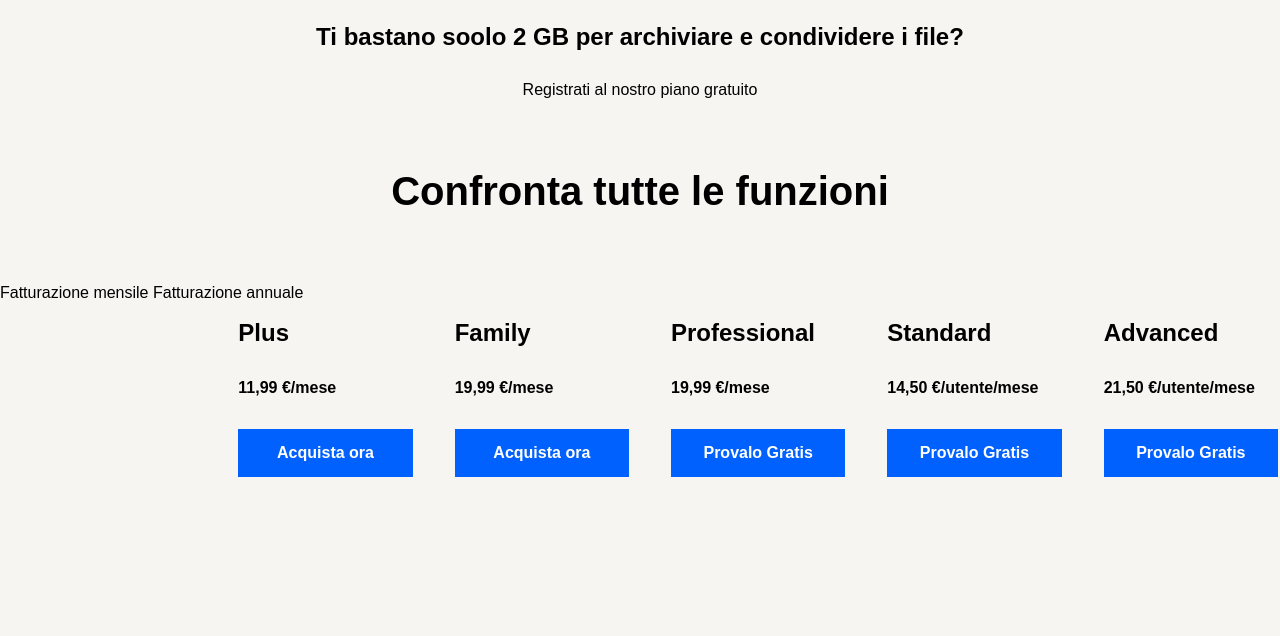
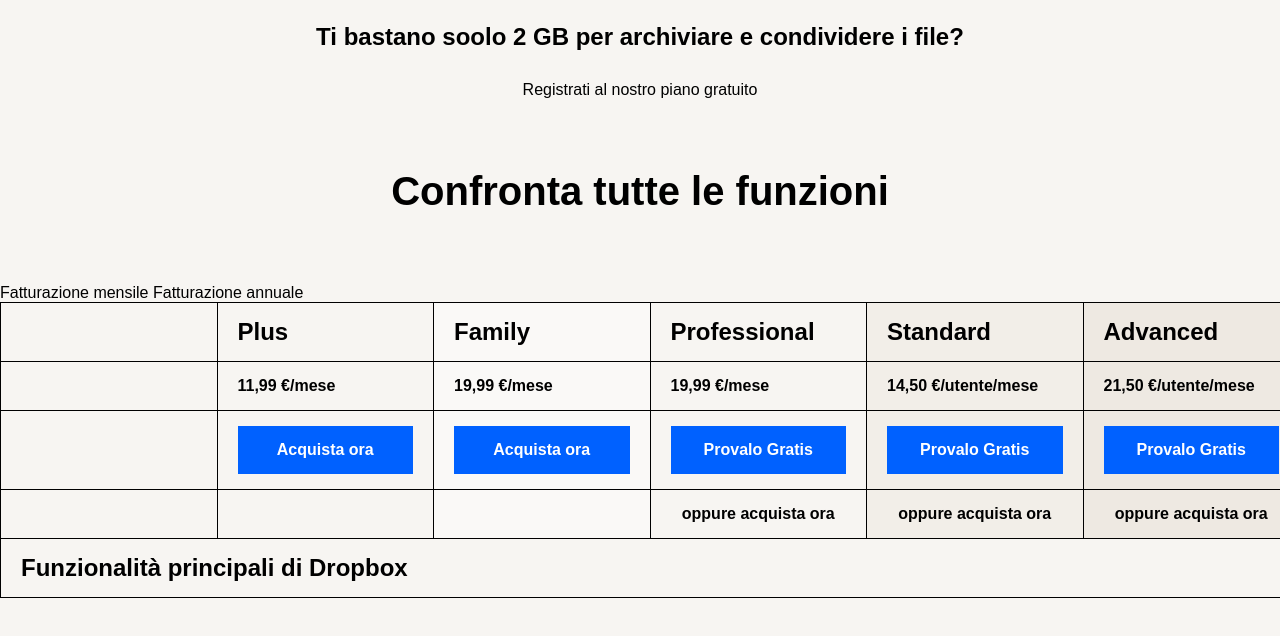
Before and after one commit to patrictobola/htmlcss-dropbox, a plain HTML site: page plans.html in a window 1280 px wide. Shown: the part 1553-2189 px from the top of the page. Drawn offline with Linux system fonts and the light colour scheme; a web font is replaced by a local one.

Commit message:
Fixed major bug colspan in table header

```diff
--- a/css/style-plans.css
+++ b/css/style-plans.css
@@ -11,6 +11,11 @@
   --yellow: #ffd830;
   --gray: #f5f5f5;
   --bgcgray: #f7f5f2;
+
+  --tb1: #faf9f7;
+  --tb2: #f7f5f2;
+  --tb3: #f2eee8;
+  --tb4: #eee9e2;
 }
 
 /*  ! Reset  */
@@ -164,6 +169,7 @@ img {
 .table table {
   width: 100%;
   margin-bottom: 500px;
+  border-collapse: collapse;
 }
 
 .table tr {
@@ -172,12 +178,25 @@ img {
 .table th {
   width: calc(100% / 6);
 }
+.table td,
+.table th,
+.table table {
+  border-style: none;
+  border: 1px solid black;
+}
 .ta-left {
   text-align: left;
 }
 .table div {
   padding: 0 20px;
   margin: 15px 0;
+}
+.table tbody .table-header {
+  text-align: left;
+  width: 100%;
+}
+.col-0 {
+  width: 100%;
 }
 /* ! Utilities */
 .grid {
@@ -321,6 +340,22 @@ img {
 .black {
   background-color: black;
 }
+/* Table colors  */
+.tbgc-0 {
+  background-color: #fff;
+}
+.tbgc-1 {
+  background-color: var(--tb1);
+}
+.tbgc-2 {
+  background-color: var(--tb2);
+}
+.tbgc-3 {
+  background-color: var(--tb3);
+}
+.tbgc-4 {
+  background-color: var(--tb4);
+}
 /* Debug */
 .debug {
   border: 2px dashed black;
--- a/plans.html
+++ b/plans.html
@@ -274,33 +274,34 @@
                         <thead>
                             <!-- Plan type  -->
                             <tr class="ta-left">
-                                <th></th>
+                                <th>
+                                    <div class="col-0"></div>
+                                </th>
                                 <th>
                                     <div>
                                         <h2>Plus</h2>
                                     </div>
                                 </th>
-                                <th>
+                                <th class="tbgc-1">
                                     <div>
                                         <h2>Family</h2>
                                     </div>
                                 </th>
-                                <th>
+                                <th class="tbgc-2">
                                     <div>
                                         <h2>Professional</h2>
                                     </div>
                                 </th>
-                                <th>
+                                <th class="tbgc-3">
                                     <div>
                                         <h2>Standard</h2>
                                     </div>
                                 </th>
-                                <th>
+                                <th class="tbgc-4">
                                     <div>
                                         <h2>Advanced</h2>
                                     </div>
                                 </th>
-
                             </tr>
                             <!-- Plan cost  -->
                             <tr class="ta-left">
@@ -308,42 +309,77 @@
                                 <th>
                                     <div><span>11,99 €/mese</span></div>
                                 </th>
-                                <th>
+                                <th class="tbgc-1">
                                     <div><span>19,99 €/mese</span></div>
                                 </th>
-                                <th>
+                                <th class="tbgc-2">
                                     <div><span>19,99 €/mese</span></div>
                                 </th>
-                                <th>
+                                <th class="tbgc-3">
                                     <div><span>14,50 €/utente/mese</span></div>
                                 </th>
-                                <th>
+                                <th class="tbgc-4">
                                     <div><span>21,50 €/utente/mese</span></div>
                                 </th>
-
                             </tr>
+                            <!-- Plan buttons  -->
                             <tr>
                                 <th></th>
                                 <th>
                                     <div class="btn-lg"><a href="#">Acquista ora</a></div>
                                 </th>
-                                <th>
+                                <th class="tbgc-1">
                                     <div class="btn-lg"><a href="#">Acquista ora</a></div>
                                 </th>
-                                <th>
+                                <th class="tbgc-2">
                                     <div class="btn-lg"><a href="#">Provalo Gratis</a></div>
                                 </th>
-                                <th>
+                                <th class="tbgc-3">
                                     <div class="btn-lg"><a href="#">Provalo Gratis</a></div>
                                 </th>
-                                <th>
+                                <th class="tbgc-4">
                                     <div class="btn-lg"><a href="#">Provalo Gratis</a></div>
                                 </th>
-
+                            </tr>
+                            <!-- Plan Try now -->
+                            <tr>
+                                <th></th>
+                                <th>
+                                    <div>
+                                        <a href="#" class="v-hidden">oppure acquista ora</a>
+                                    </div>
+                                </th>
+                                <th class="tbgc-1">
+                                    <div>
+                                        <a href="#" class="v-hidden">oppure acquista ora</a>
+                                    </div>
+                                </th>
+                                <th class="tbgc-2">
+                                    <div>
+                                        <a href="#">oppure acquista ora</a>
+                                    </div>
+                                </th>
+                                <th class="tbgc-3">
+                                    <div>
+                                        <a href="#">oppure acquista ora</a>
+                                    </div>
+                                </th>
+                                <th class="tbgc-4">
+                                    <div>
+                                        <a href="#">oppure acquista ora</a>
+                                    </div>
+                                </th>
                             </tr>
                         </thead>
                         <tbody>
+                            <tr>
+                                <th colspan="6" class="table-header">
+                                    <div>
+                                        <h2>Funzionalità principali di Dropbox</h2>
 
+                                    </div>
+                                </th>
+                            </tr>
                         </tbody>
                     </table>
                 </div>
```
